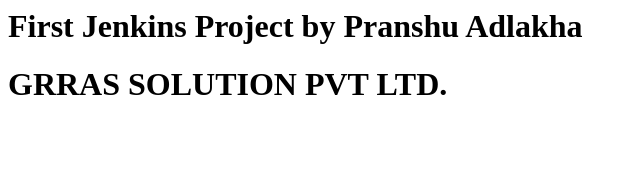
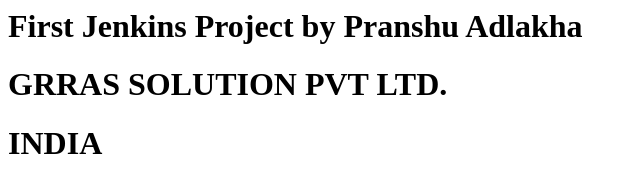
Before and after one commit to Pranshu0551/jenkins, a plain HTML site: page index.html in a window 1280 px wide. Shown: the whole page, without its empty margins (0-640 px from the left). Drawn offline with Linux system fonts and the light colour scheme.

Commit message:
Update index.html

```diff
--- a/index.html
+++ b/index.html
@@ -1,2 +1,3 @@
 <h1> First Jenkins Project by Pranshu Adlakha </h1>
 <h1> GRRAS SOLUTION PVT LTD. </h1>
+<h1>INDIA </h1>
```
